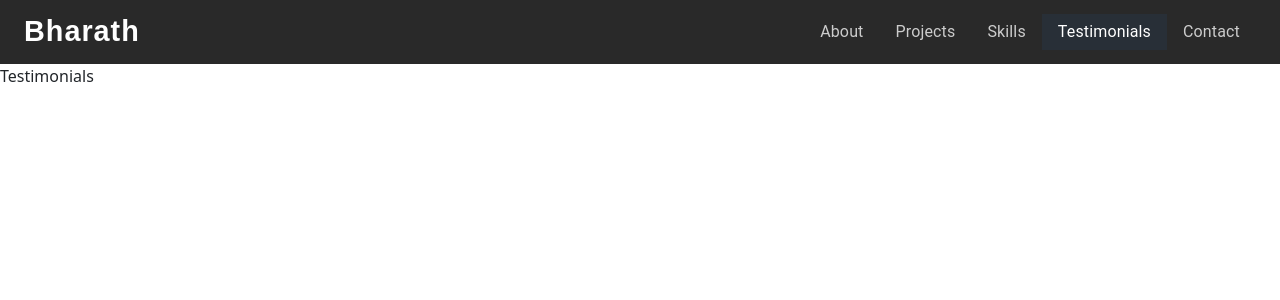
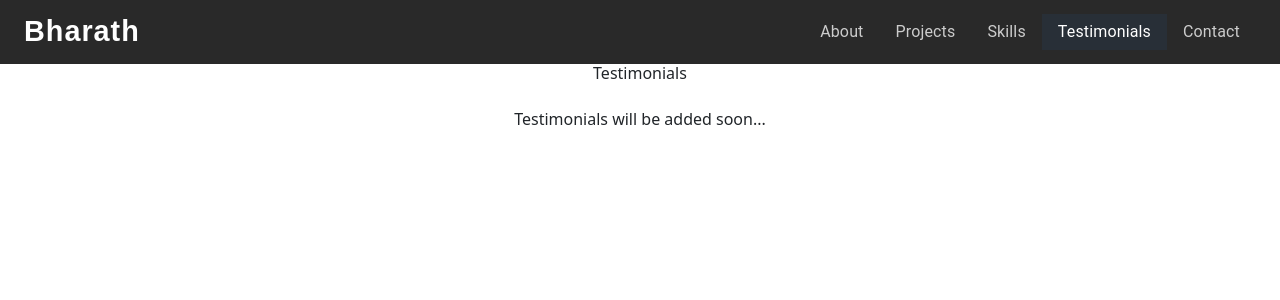
Before and after one commit to bharathvaddineni/portfolio, a React (Vite) app: page /testimonials in a window 1280 px wide. Shown: the top 300 px of the page. Built offline with nearby package versions, Linux system fonts and the light colour scheme.

Commit message:
Update Testimonials.jsx

```diff
--- a/src/components/Testimonials.jsx
+++ b/src/components/Testimonials.jsx
@@ -1,10 +1,14 @@
-/* eslint-disable no-unused-vars */
-import React from 'react'
+import React from 'react';
 
 function Testimonials() {
   return (
-    <div>Testimonials</div>
-  )
+    <div className="bg-gray-100 min-h-screen flex items-center justify-center">
+      <div className="text-center">
+        <h1 className="text-3xl font-bold mb-4">Testimonials</h1>
+        <p className="text-lg">Testimonials will be added soon...</p>
+      </div>
+    </div>
+  );
 }
 
-export default Testimonials
+export default Testimonials;
```
